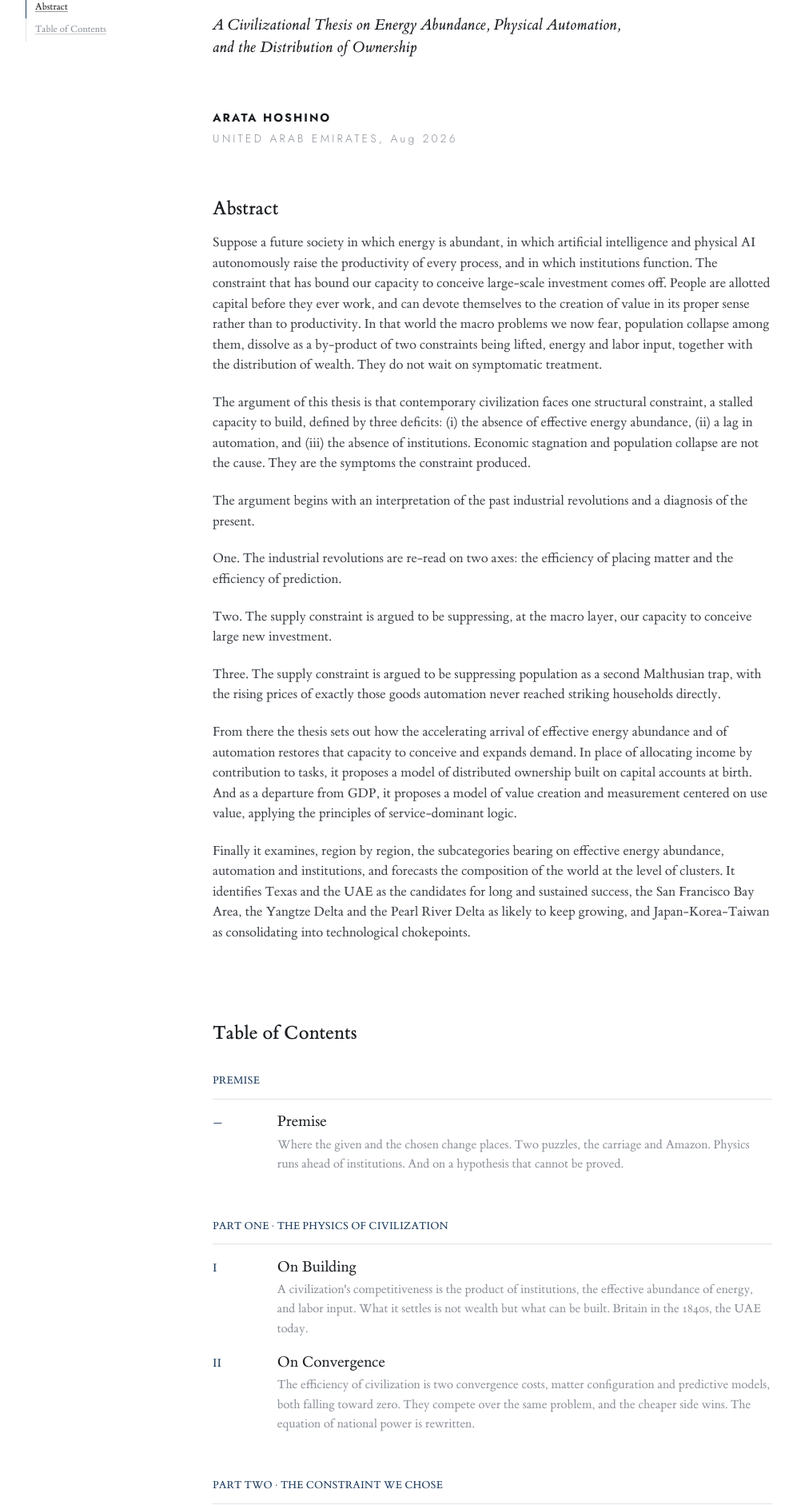
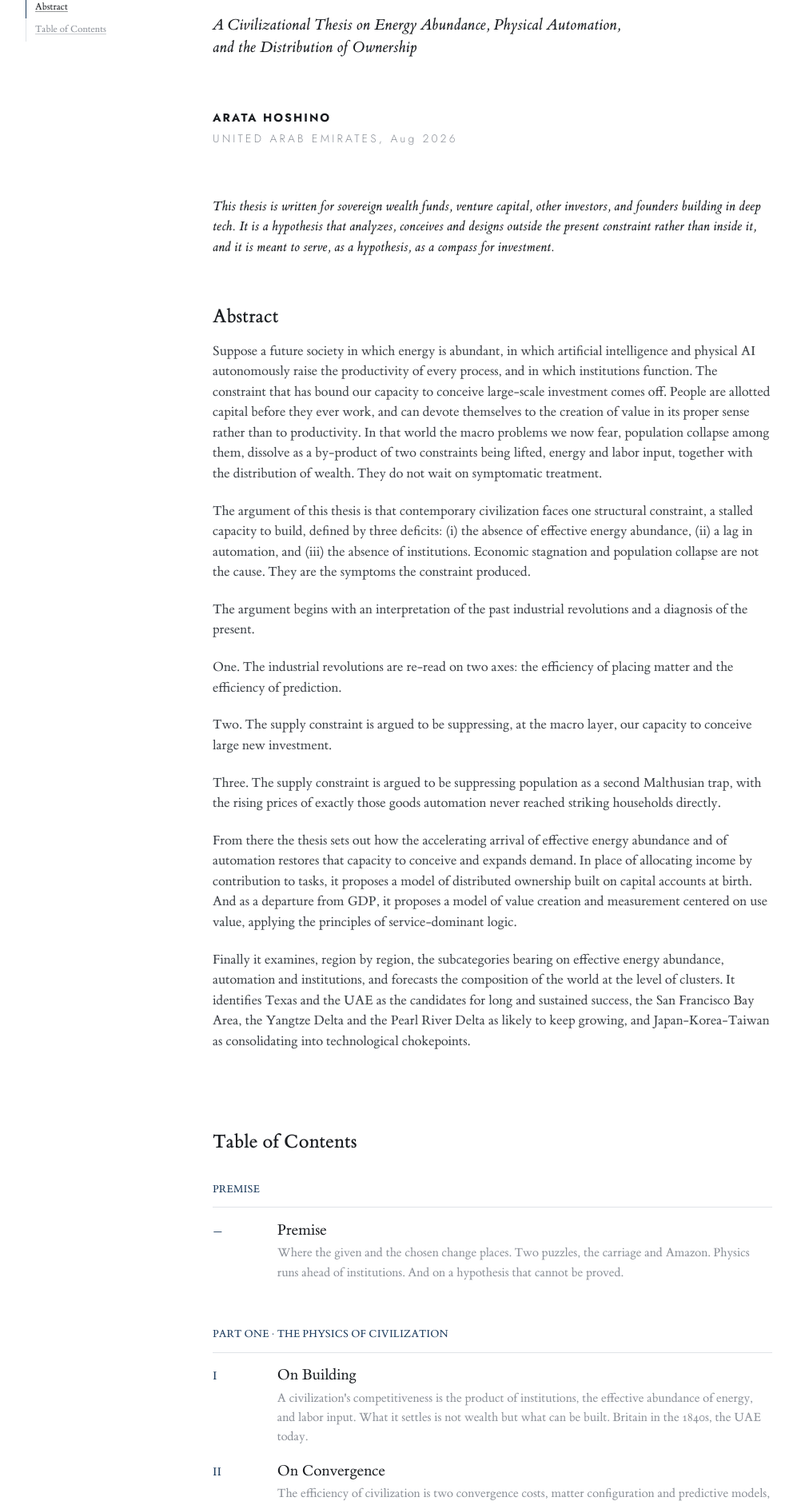
Before and after one commit to arata-hoshino/arata-hoshino.github.io, a Jekyll site: the page built from index.md, in a window 1280 px wide. Shown: the part 317-2199 px from the top of the page at 80% size, without its empty margins (24-1021 px from the left). Built offline with Jekyll 4.4.1, drawn with Linux system fonts in a browser that asks for light colours; some of the changed text lies outside the part shown.

Commit message:
Set the line that says who the thesis is for
It stands in the draft between the rule and the abstract, and had been
missed: the comparison against the draft started at the abstract itself.
It is set now where the draft sets it, in italic, above the abstract.

The note on the author comes off the contents. It is a page about the
writer rather than a part of the argument, and the menu already names it.

Co-Authored-By: Claude Opus 5 <noreply@anthropic.com>

```diff
--- a/assets/css/style.css
+++ b/assets/css/style.css
@@ -873,6 +873,13 @@ main {
   margin-top: 3.72rem;
 }
 
+/* The line that stands before the abstract, naming who the thesis is for
+   and on what terms it is offered. */
+.prose .lede {
+  margin: 0 0 clamp(2.5rem, 5vw, 3.5rem);
+  color: var(--ink);
+}
+
 /* The contents opens on white: the break alone carries it. */
 .prose .toc-heading {
   margin-top: 3.4rem;
--- a/index.md
+++ b/index.md
@@ -8,6 +8,12 @@ authors:
     role: "UNITED ARAB EMIRATES, Aug 2026"
 description: "A thesis on the one structural constraint behind stagnation, falling births, and artificial intelligence running into a wall of electricity — and on the civilization that lies on the far side of it."
 ---
+
+*This thesis is written for sovereign wealth funds, venture capital, other investors, and founders
+building in deep tech. It is a hypothesis that analyzes, conceives and designs outside the present
+constraint rather than inside it, and it is meant to serve, as a hypothesis, as a compass for
+investment.*
+{: .lede}
 
 ## Abstract
 
@@ -130,15 +136,6 @@ Japan-Korea-Taiwan as consolidating into technological chokepoints.
   </li>
 </ol>
 
-<h3 class="toc-part">About the Author</h3>
-
-<ol class="toc-list">
-  <li class="toc-item">
-    <span class="toc-number" aria-hidden="true">—</span>
-    <span class="toc-title"><a href="/about/">About the Author</a></span>
-  </li>
-</ol>
-
 </div>
 
 <div class="endnote">
```
